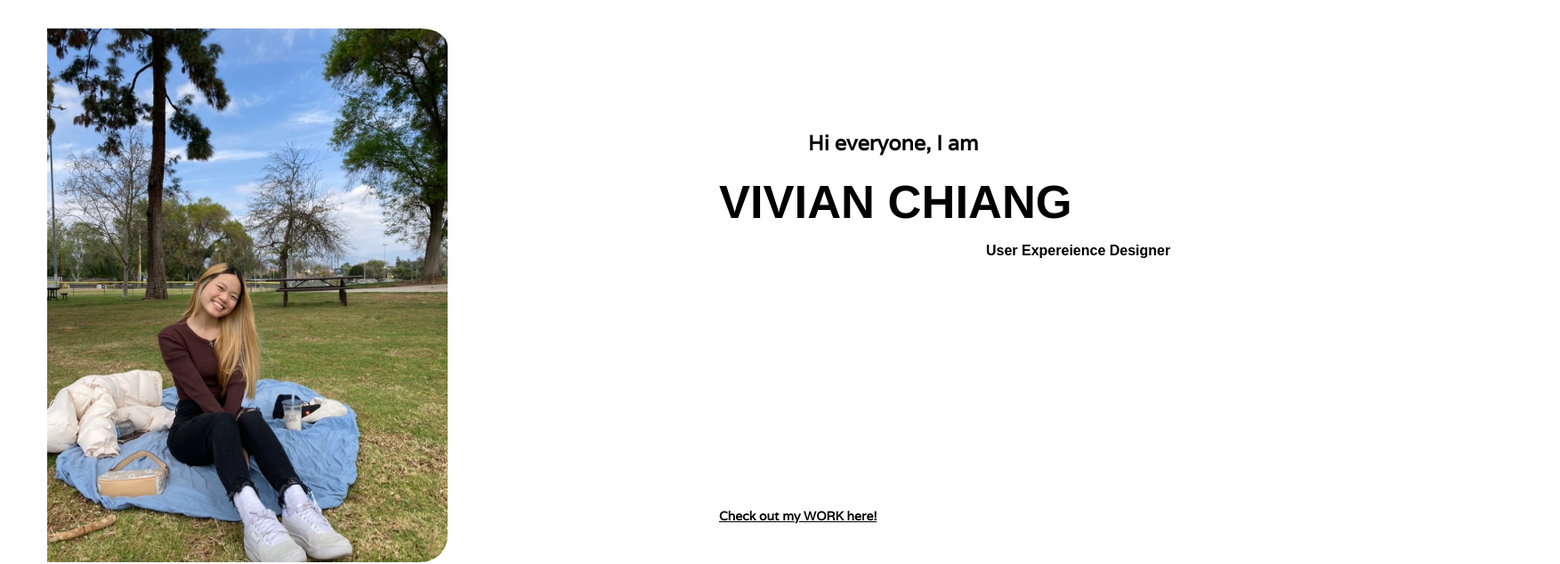
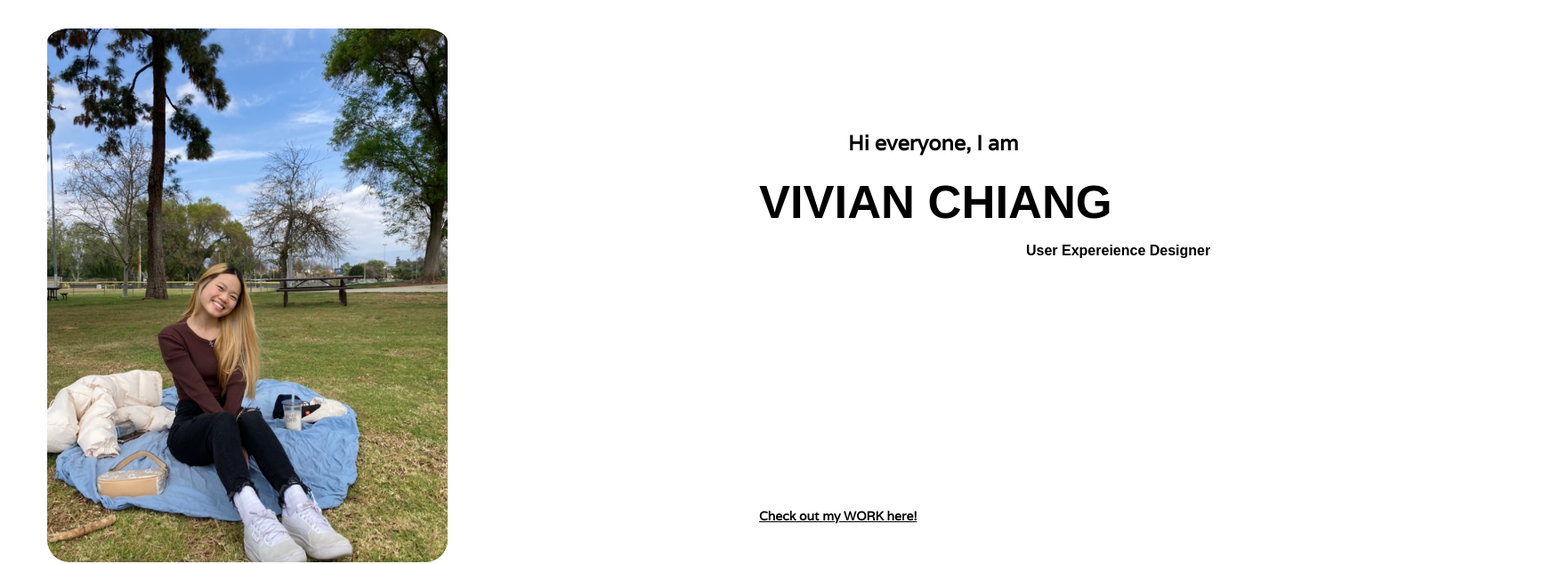
Before and after one commit to chiangishh/Portfolio, a plain HTML site: page index.html in a window 1280 px wide. Shown: the part 64-698 px from the top of the page at 89% size, 1753 px wide, since content can reach past the window. Drawn offline with nearby package versions, Linux system fonts and the light colour scheme; files whose address does not match are found by name; a web font is replaced by a local one.

Commit message:
portfolio update

```diff
--- a/style.css
+++ b/style.css
@@ -20,12 +20,13 @@ html, body {
     grid-template-rows: 50px 50px 30px 50px 50px 50px 50px 200px 50px 100px;
     font-family: 'Viga', sans-serif;
     padding-top: 25px;
+    padding-left:45px ;
+    padding-right: 45px;
 }
 
 #grid img {
     padding-top: 10px;
-    padding-left: 45px;
-    border-radius: 30px;
+    border-radius: 25px;
     width: 450px;
     height: 600px;
     font-family: 'Varela', sans-serif;
```
